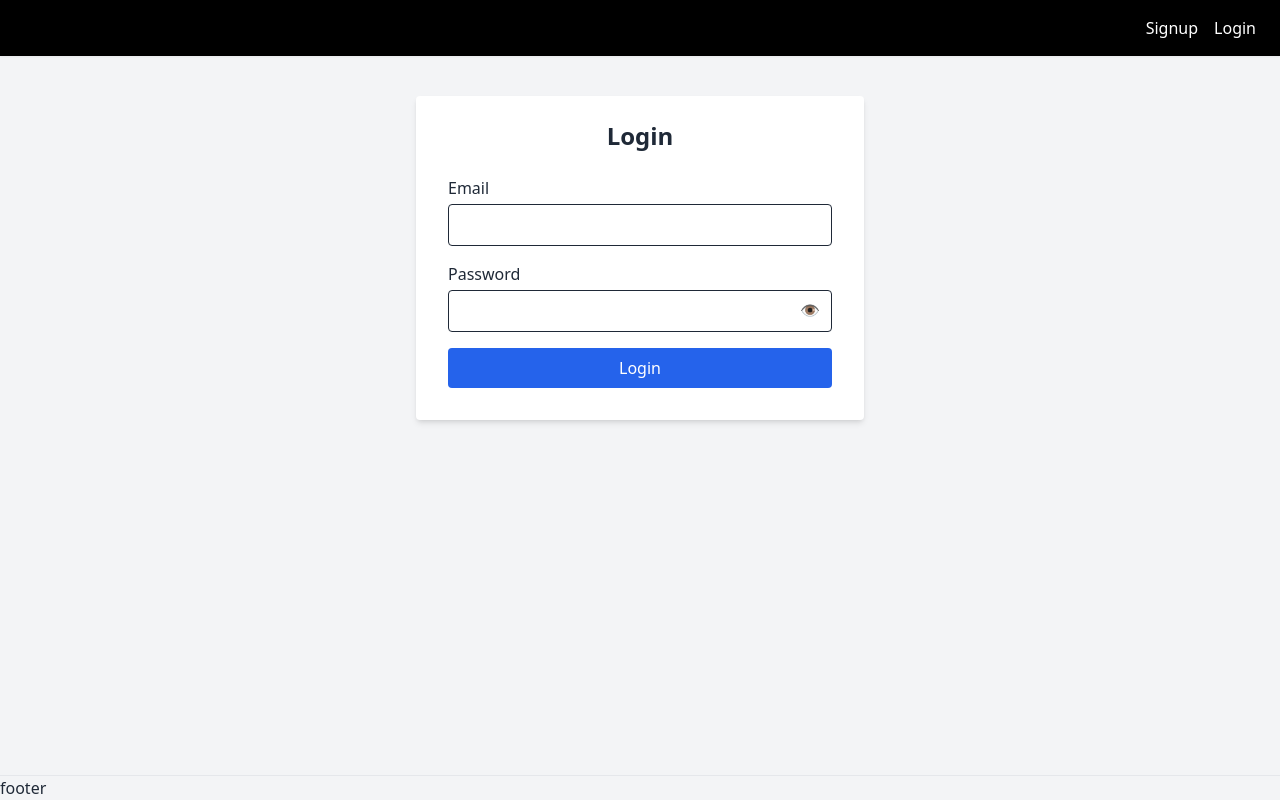
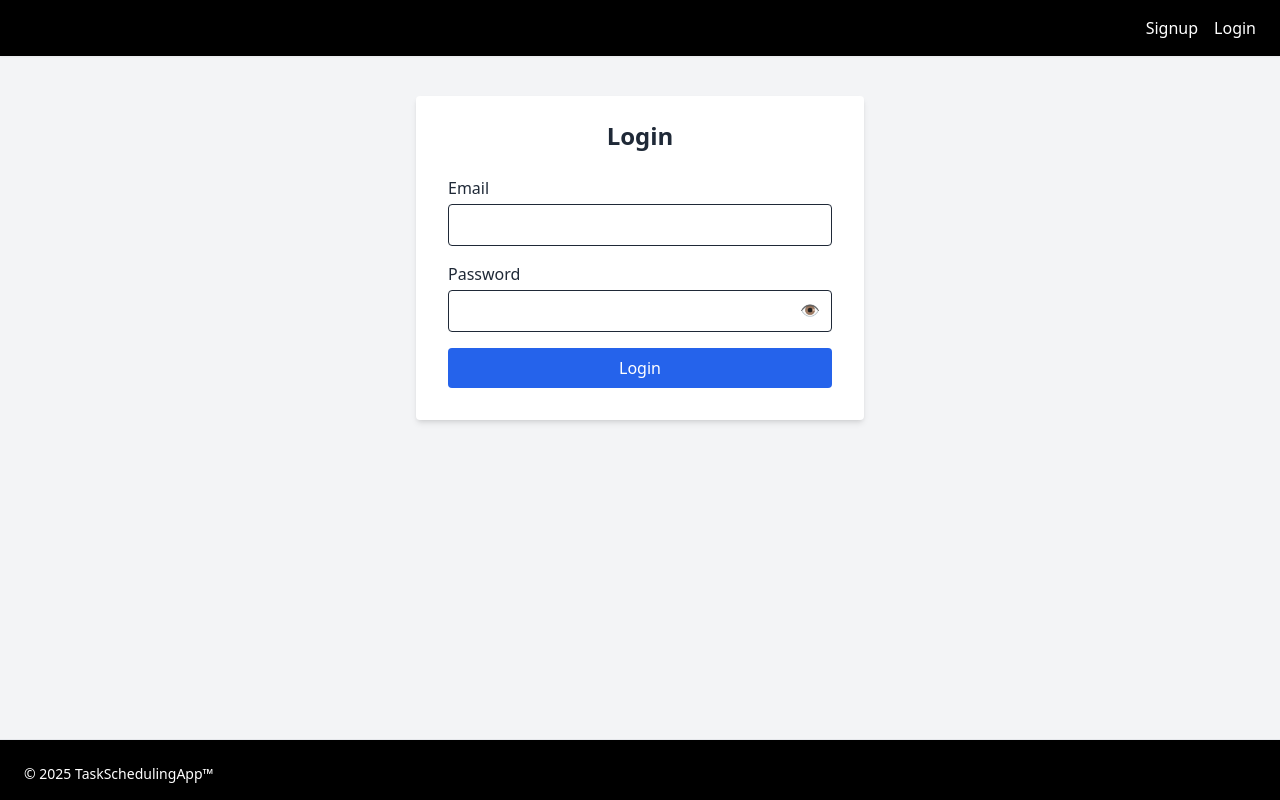
Before and after one commit to jitenderjoshimindfire/task-scheduling-app-react, a React app: page /login in a window 1280 px wide. Built offline with nearby package versions, Linux system fonts and the light colour scheme; no server answers.

Commit message:
implement footer component code

```diff
--- a/src/pages/Footer.tsx
+++ b/src/pages/Footer.tsx
@@ -1,11 +1,13 @@
-import React from 'react'
+import React from "react";
 
-const Footer = () => {
+const Footer: React.FC = () => {
   return (
-    <div>
-        footer
-    </div>
-  )
-}
+    <footer className="bg-black text-white px-6 py-4">
+      <div className="text-sm mt-2">
+        &copy; {new Date().getFullYear()} TaskSchedulingApp™
+      </div>
+    </footer>
+  );
+};
 
-export default Footer
+export default Footer;
```
